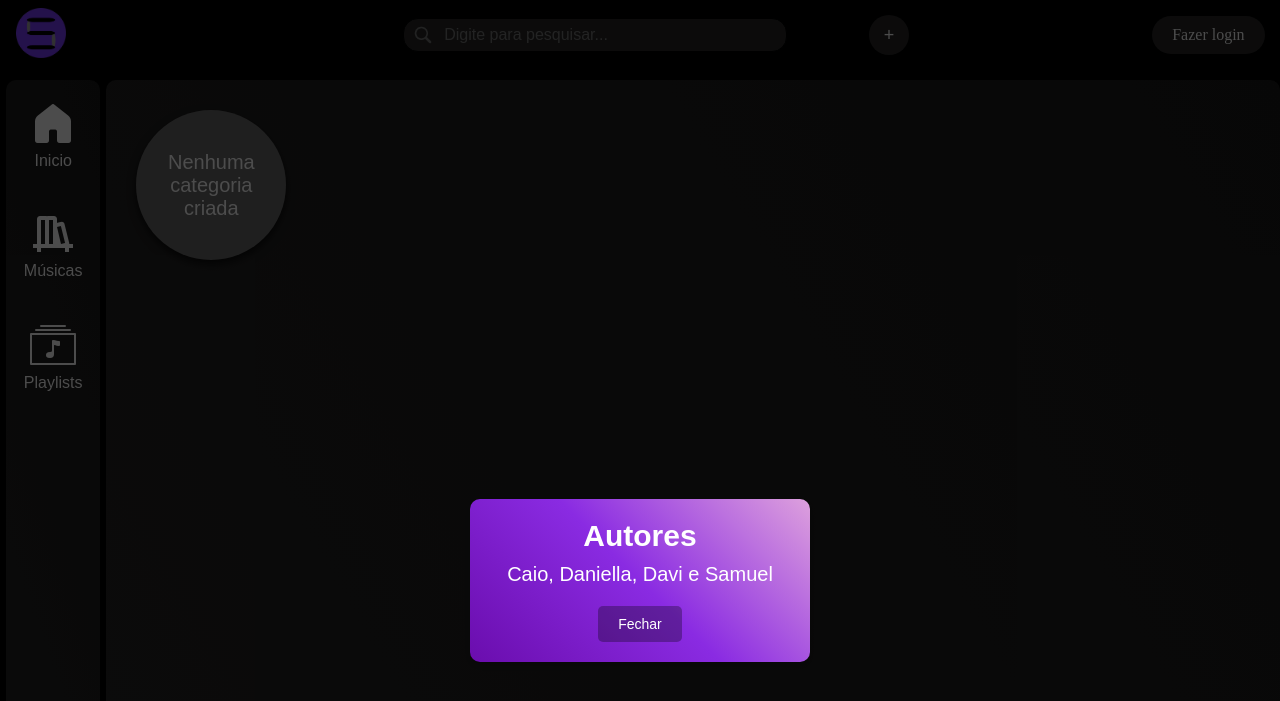
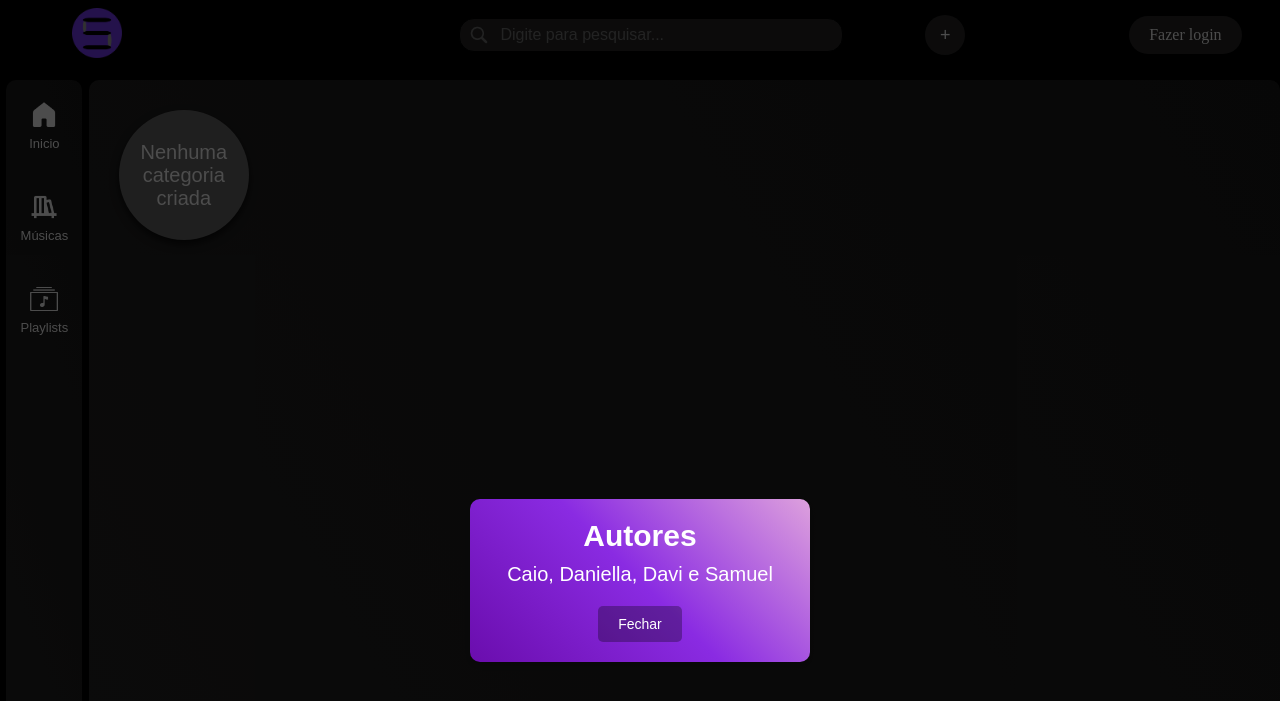
Before and after one commit to Danielaredes1/spotifive, a PHP site: page / in a window 1280 px wide. Shown: the top 701 px of the page. Run offline with PHP 8.4, Linux system fonts and the light colour scheme; some web fonts are replaced.

Commit message:
Update css

```diff
--- a/style.css
+++ b/style.css
@@ -180,8 +180,8 @@
 
 #conta {
     display: flex;
-    position: relative;
-    right: -25%;
+    position: absolute;
+    right: 3%;
 }
 
 #conta a {
@@ -346,8 +346,8 @@
     display: flex;
     align-items: center;
     justify-content: center;
-    width: 150px;
-    height: 150px;
+    width: 130px;
+    height: 130px;
     border-radius: 50%;
     box-shadow: 0 4px 8px rgba(0, 0, 0, 0.7);
     border: none;
@@ -391,7 +391,7 @@
     left: 0;
     top: 0px;
     height: 100vh;
-    width: 80px;
+    width: 60px;
     padding: 10px;
     background: linear-gradient(70deg, #272626, #1a1a1a);
     display: flex;
@@ -411,7 +411,7 @@
   }
 
   .menu-item span {
-    font-size: 16px;
+    font-size: 13px;
     color: #fff;
     font-family: Arial, Helvetica, sans-serif;
   }
@@ -426,6 +426,11 @@
     border-radius: 10px;
   }
 
+  .sidebar img {
+    width: 30px;
+    height: 30px;
+  }
+
   section {
     display: flex;
     flex-direction: row;
```
